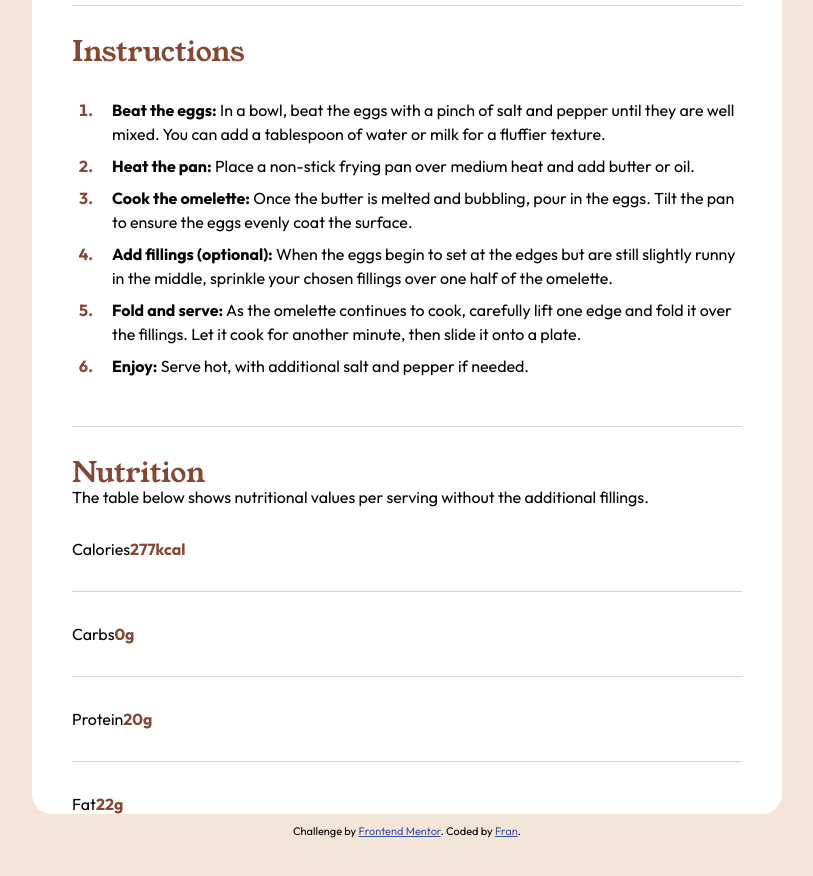
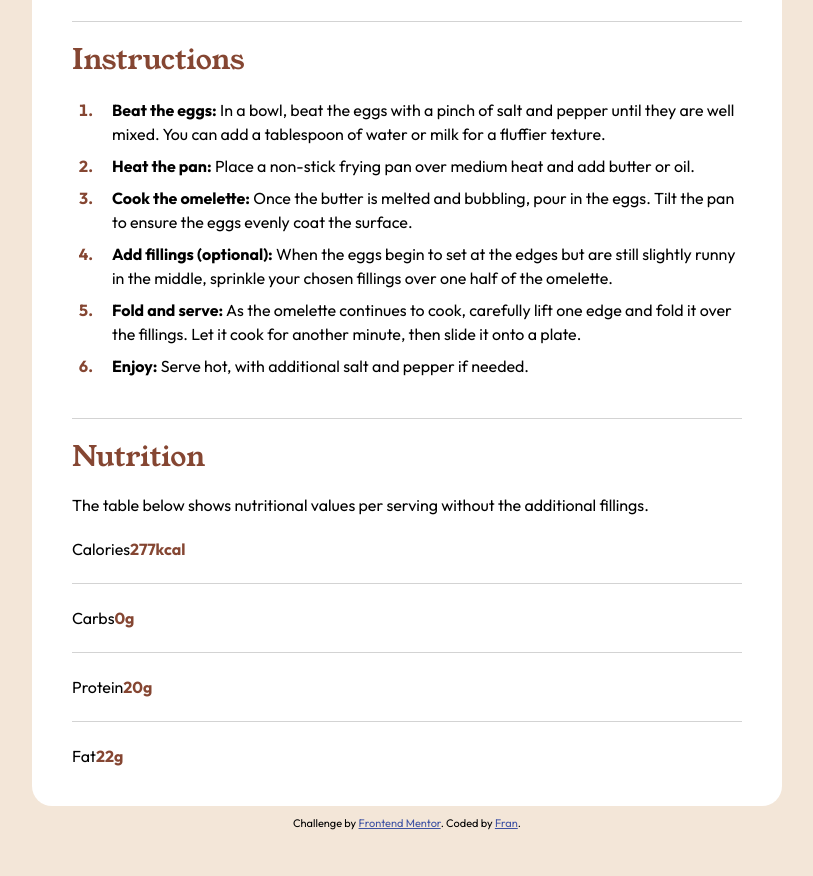
Before and after one commit to FranciscoMi/recipe-page-main, a plain HTML site: page index.html in a window 1280 px wide. Shown: the part 1056-1932 px from the top of the page, without its empty margins (233-1046 px from the left). Drawn offline with Linux system fonts and the light colour scheme.

Commit message:
Establecido diseño de escritorio

```diff
--- a/assets/css/styles.css
+++ b/assets/css/styles.css
@@ -17,6 +17,7 @@
   --title-color: hsl(14, 45%, 36%);
   --titlebox-color:hsl(332, 51%, 32%);
   --font-size:16px;
+  --box-margin:2.5em;
 }
 
 *{
@@ -40,7 +41,7 @@ hr{
 }
 
 section{
-  margin: 0 2.5em;
+  margin: 0 var(--box-margin);
 }
 
 #imageRecipe{
@@ -49,9 +50,7 @@ section{
 
 }
 
-.header-image{
-padding-top: 2.5em;
-}
+
 
 .box{
   padding:1em 2em;
@@ -67,6 +66,8 @@ padding-top: 2.5em;
 }
 
 .card{
+  padding-top: 2.5em;
+  padding-bottom:2.5em;
   background-color: hsl(0, 0%, 100%);
   max-width:750px;
   border-radius: 20px;
@@ -74,12 +75,11 @@ padding-top: 2.5em;
 
 
 .card--margin{
-  margin:2.5em;
-  /* padding-top: 2.5em; */
+  margin:var(--box-margin);
 }
 
-p, hr, article, ul:not(.card--box), ol{
-margin-top: 2em;
+p, hr, article, ul:not(.card--box), ol, header{
+margin-top: 1.5em;
 }
 
 .container{
--- a/index.html
+++ b/index.html
@@ -66,9 +66,9 @@
       </ol>
     </article>
     <hr>
-      <article>
+      <article id="nutritionalBox">
       <h2 class="title title__2">Nutrition</h2>
-      <div>The table below shows nutritional values per serving without the additional fillings.</div>
+      <p>The table below shows nutritional values per serving without the additional fillings.</p>
       <p class="card--paragraph"><span>Calories</span><span class="measures">277kcal</span></p>
       <hr>
       <p class="card--paragraph"><span>Carbs</span><span class="measures">0g</span></p>
```
